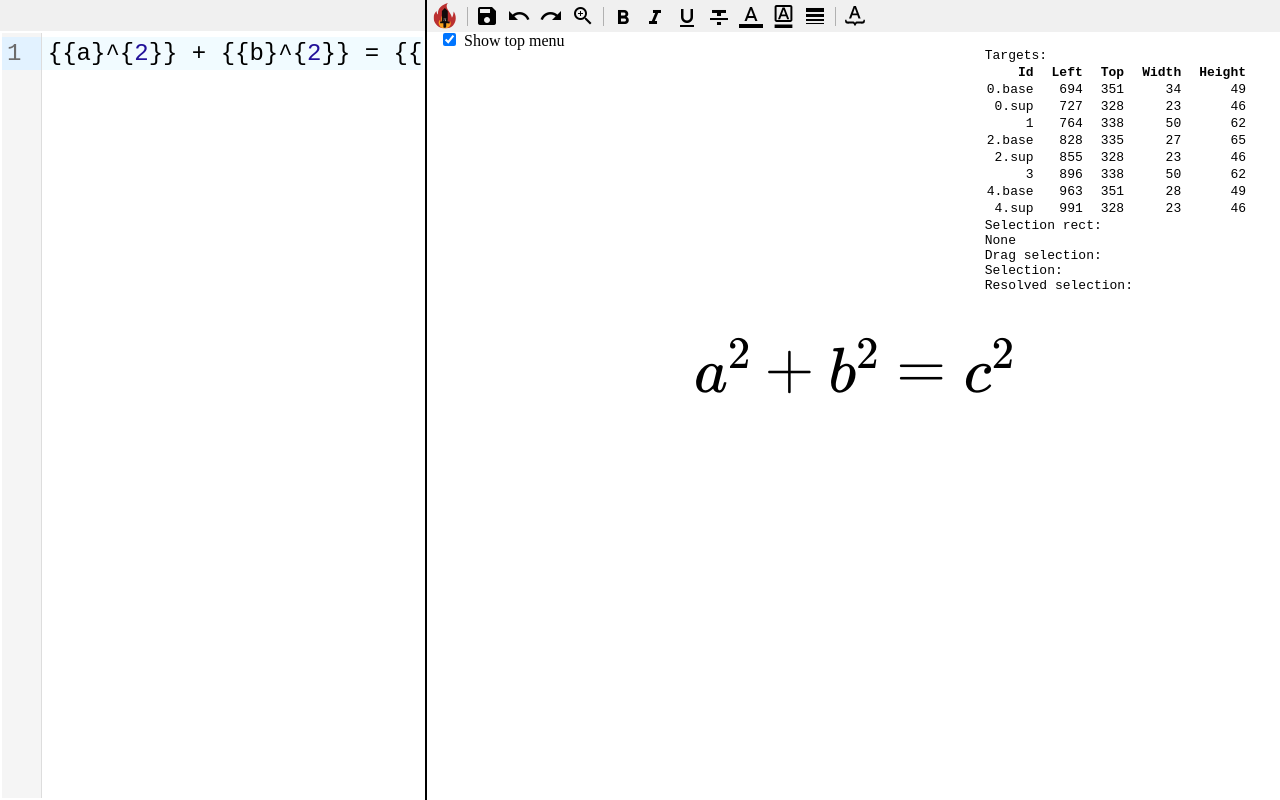
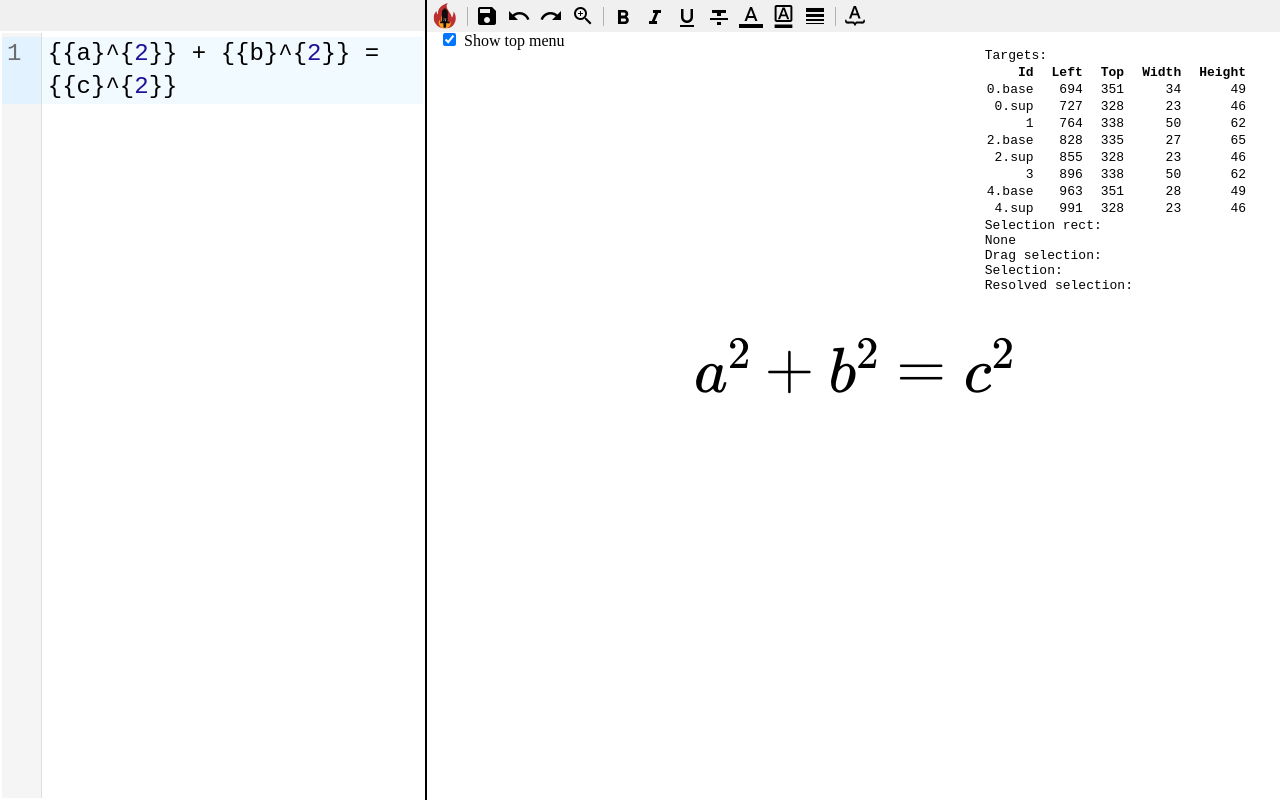
Before and after one commit to ericdai5/formulize, a React (Vite) app: page / in a window 1280 px wide. Built offline with nearby package versions, Linux system fonts and the light colour scheme.

Commit message:
Add line wrapping to Editor

```diff
--- a/src/Editor.tsx
+++ b/src/Editor.tsx
@@ -40,7 +40,11 @@ export const Editor = observer(() => {
       const newEditorView = new EditorView({
         state: EditorState.create({
           // extensions: [basicSetup, StreamLanguage.define(stex), codeUpdateListener],
-          extensions: [basicSetup, StreamLanguage.define(stex)],
+          extensions: [
+            basicSetup,
+            EditorView.lineWrapping,
+            StreamLanguage.define(stex),
+          ],
           doc: formulaStore.latexWithStyling,
         }),
         parent: container,
```
